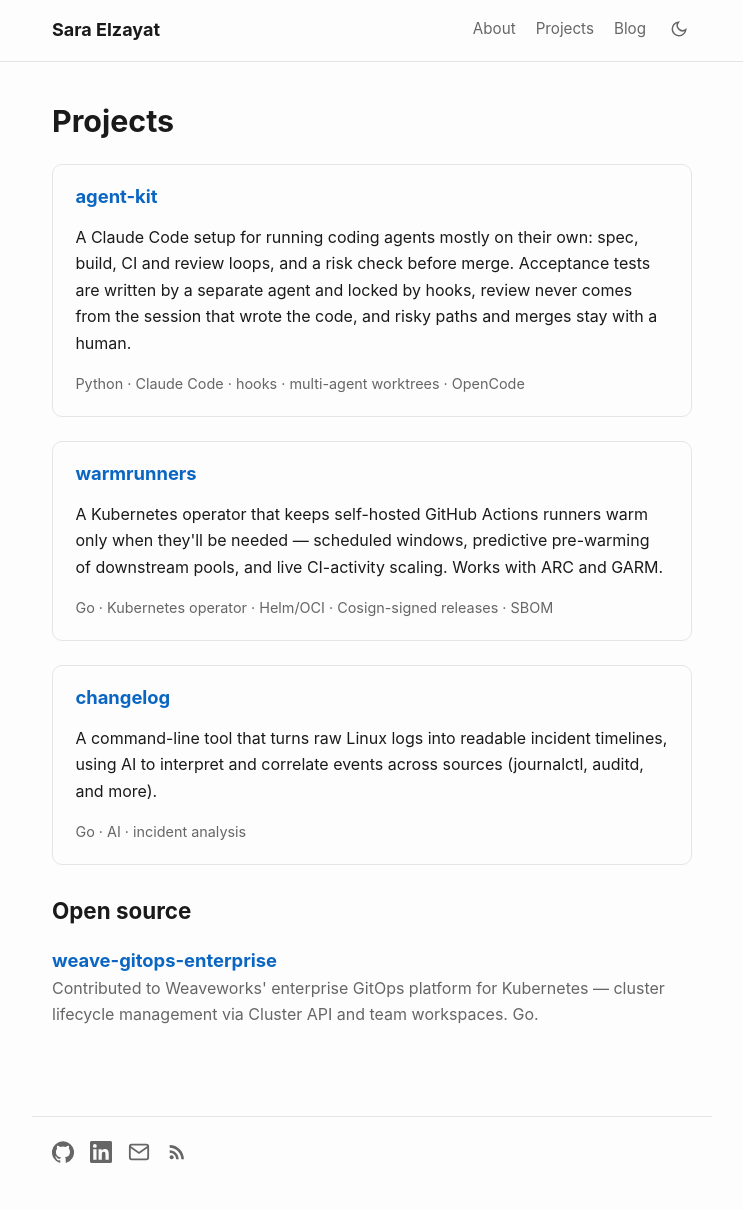
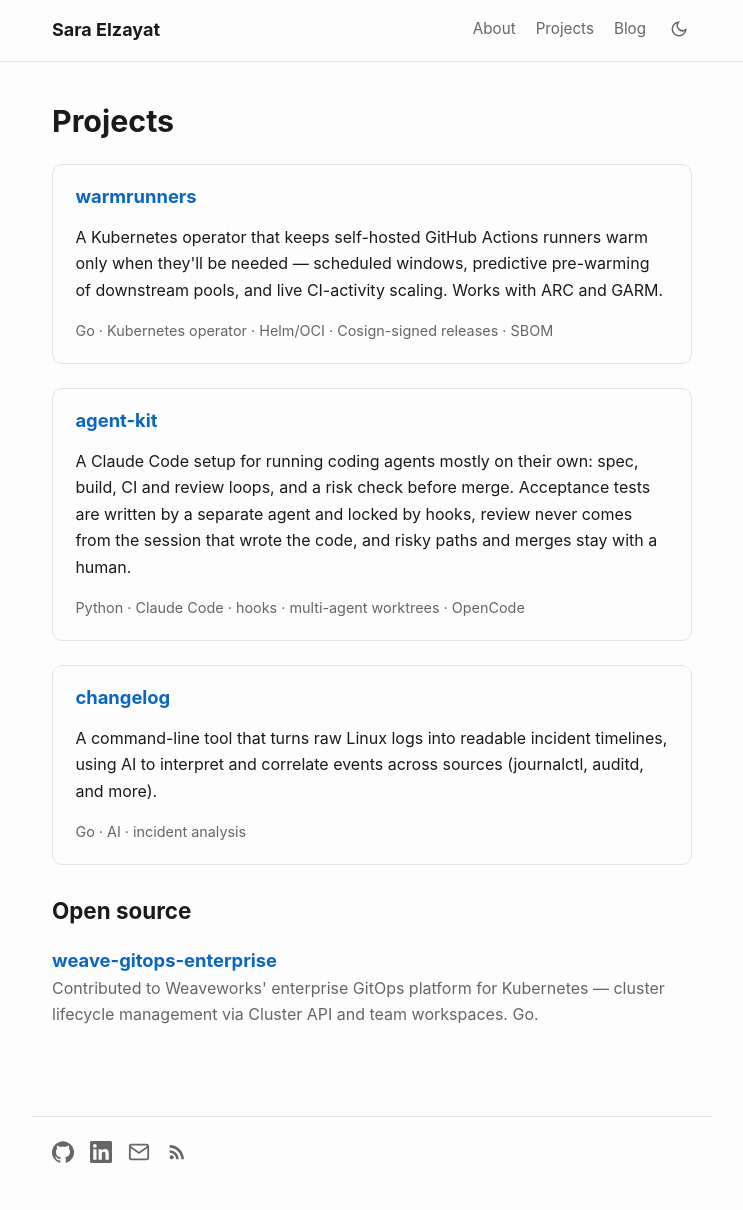
Before and after one commit to sarataha/sarataha.github.io, a Jekyll site: the page built from projects/index.html, in a window 1280 px wide. Shown: the whole page, without its empty margins (268-1011 px from the left). Built offline with Jekyll 4.4.1, drawn with Linux system fonts in a browser that asks for light colours.

Commit message:
Put warmrunners above agent-kit on projects

```diff
--- a/projects/index.html
+++ b/projects/index.html
@@ -8,6 +8,16 @@
   <h1>Projects</h1>
 
   <div class="card">
+    <h3><a href="https://github.com/sarataha/warmrunners">warmrunners</a></h3>
+    <p>
+      A Kubernetes operator that keeps self-hosted GitHub Actions runners warm only when
+      they'll be needed — scheduled windows, predictive pre-warming of downstream pools, and
+      live CI-activity scaling. Works with ARC and GARM.
+    </p>
+    <p class="stack">Go · Kubernetes operator · Helm/OCI · Cosign-signed releases · SBOM</p>
+  </div>
+
+  <div class="card">
     <h3><a href="https://github.com/sarataha/agent-kit">agent-kit</a></h3>
     <p>
       A Claude Code setup for running coding agents mostly on their own: spec, build, CI and
@@ -16,16 +26,6 @@
       risky paths and merges stay with a human.
     </p>
     <p class="stack">Python · Claude Code · hooks · multi-agent worktrees · OpenCode</p>
-  </div>
-
-  <div class="card">
-    <h3><a href="https://github.com/sarataha/warmrunners">warmrunners</a></h3>
-    <p>
-      A Kubernetes operator that keeps self-hosted GitHub Actions runners warm only when
-      they'll be needed — scheduled windows, predictive pre-warming of downstream pools, and
-      live CI-activity scaling. Works with ARC and GARM.
-    </p>
-    <p class="stack">Go · Kubernetes operator · Helm/OCI · Cosign-signed releases · SBOM</p>
   </div>
 
   <div class="card">
```
